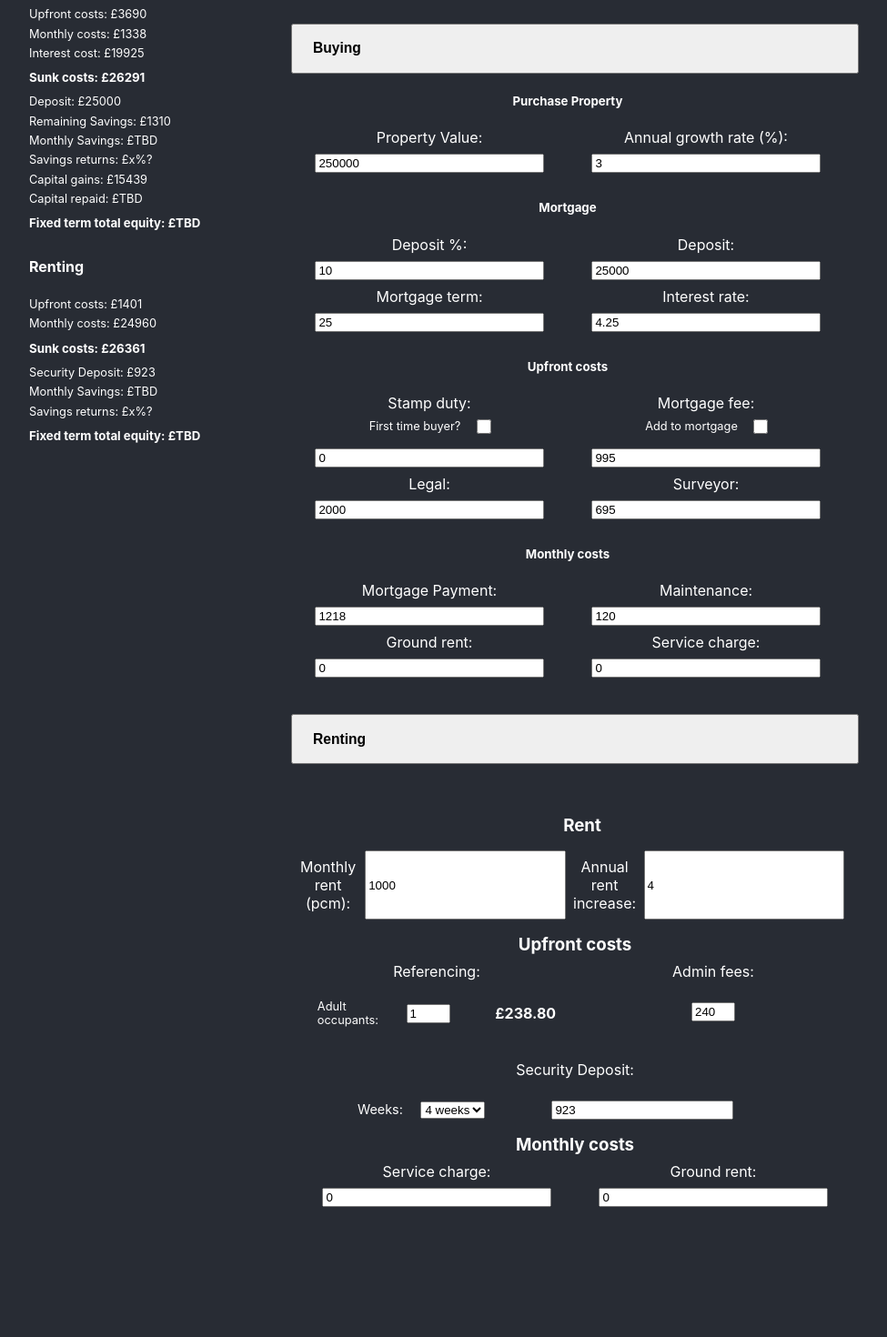
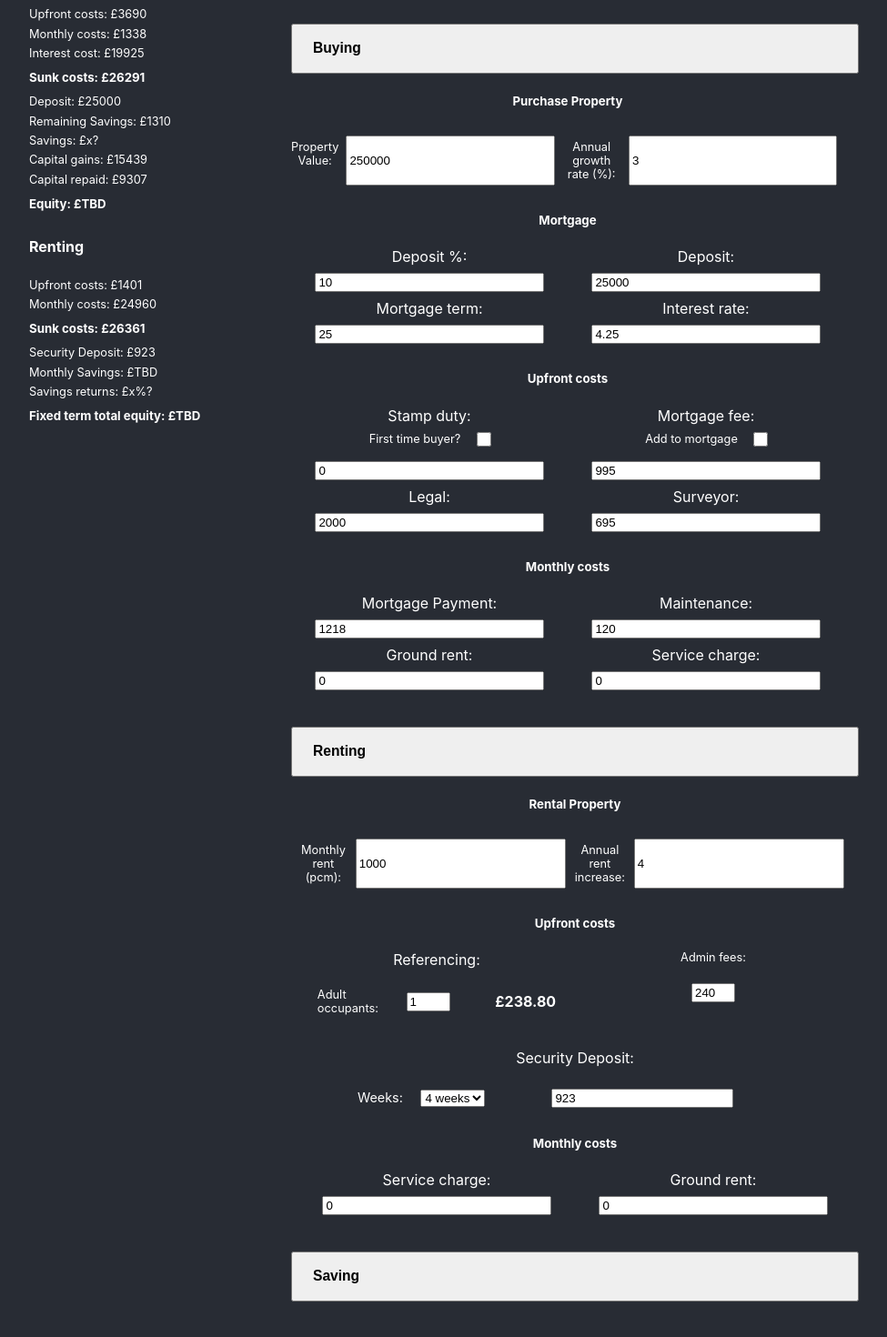
Before and after one commit to Spencer-EMS/rentbuycalc, a React (Create React App) app: page / in a window 1280 px wide. Shown: the part 272-1742 px from the top of the page at 91% size, without its empty margins (152-1127 px from the left). Built offline with nearby package versions, Linux system fonts and the light colour scheme.

Commit message:
adding capital gains & capital repaid as well as spreading props in nested components

```diff
--- a/src/components/BuyForm/BuyForm.js
+++ b/src/components/BuyForm/BuyForm.js
@@ -12,8 +12,10 @@ const BuyForm = ({
         stampDutyCost,
         setStampDutyCost,
         setPeriodInterestCost,
+        periodInterestCost,
         setTimePeriodCost,
-        setCapitalGains
+        setCapitalGains,
+        setCapitalRepaid
     }) => {
 
     // input variables
@@ -107,10 +109,18 @@ const BuyForm = ({
         setUpFrontCosts(upfrontCostSum);
     }, [setUpFrontCosts, stampDutyCost, legalCost, mortFee, survCost, addToMortgage]);
 
-    useEffect(() => { // Monthly cost sum
+    // Monthly cost sum
+    useEffect(() => {
         const monthlyCostSum = mortgagePayment + monthlyMaintenance + servCharge + groundRent;
         setMonthlyCosts(monthlyCostSum);
     }, [setMonthlyCosts, mortgagePayment, monthlyMaintenance, servCharge, groundRent]);
+
+    // Capital repaid
+    useEffect(() => {
+        const TotalMonthlyPayments = mortgagePayment*(fixedTerm*12);
+        const capRepaid = TotalMonthlyPayments - periodInterestCost;
+        setCapitalRepaid(capRepaid);
+    }, [mortgagePayment, periodInterestCost, fixedTerm, setCapitalRepaid]);
 
     useEffect(() => { // Capital Gains
         const futureMarketValue = propValue*((1+((growthRate/100)/12))**(12*fixedTerm));
@@ -221,12 +231,10 @@ const BuyForm = ({
             <form>
                 <h5>Purchase Property</h5>
                 <div className={style.flexNorm}>
-                    <label htmlFor="pvalue">Property Value:
-                        <input type="number" id="pvalue" name="pvalue" defaultValue={propValue} onChange={handlePropValue}/>
-                    </label>
-                    <label htmlFor="pGrowth">Annual growth rate (%):
-                        <input type="number" id="pGrowth" name="pGrowth" defaultValue={growthRate} onChange={handleGrowthRateChange}/>
-                    </label>
+                    <p>Property Value:</p>
+                    <input type="number" id="pvalue" name="pvalue" defaultValue={propValue} onChange={handlePropValue}/>
+                    <p>Annual growth rate (%):</p>
+                    <input type="number" id="pGrowth" name="pGrowth" defaultValue={growthRate} onChange={handleGrowthRateChange}/>
                 </div>
                 <h5>Mortgage</h5>
                 {/* <div className={style.flexNorm}>
--- a/src/components/BuyForm/BuyForm.module.css
+++ b/src/components/BuyForm/BuyForm.module.css
@@ -25,6 +25,16 @@
 .flexNorm{
     display: flex;
     width: 100%;
+}
+
+.flexNorm p{
+    /* all: unset; */
+    font-size: 0.8rem;
+}
+
+.flexNorm input {
+    margin: 0.5rem;
+    width: 80%;
 }
 
 .colFlex{
--- a/src/components/Calculator/Calculator.js
+++ b/src/components/Calculator/Calculator.js
@@ -5,10 +5,11 @@ import Totals from '../Totals/Totals';
 import PersonalFinances from '../PersonalFinances/PersonalFinances';
 import BuyForm from '../BuyForm/BuyForm';
 import RentInput from '../RentInput/RentInput';
+import Saving from '../Saving/Saving';
 
 const Calculator = () => {
 
-    // input variables BUY
+    // time period
     const [ fixedTerm, setFixedTerm ] = useState(2);
 
     // Personal Finances
@@ -25,14 +26,17 @@ const Calculator = () => {
     const [ securityDeposit, setSecurityDeposit ] = useState(0);
 
     // Totals
+
+    // BUY
     const [ upFrontCosts, setUpFrontCosts ] = useState(0);
     const [ monthlyCosts, setMonthlyCosts ] = useState(0);
     const [ timePeriodCost, setTimePeriodCost ] = useState(0);
-    const [ upFrontRentCost, setUpFrontRentCost ] = useState(0);
-    const [ rentMonthlyCost, setRentMonthlyCost ] = useState(0);
     const [ periodInterestCost, setPeriodInterestCost ] = useState(0);
     const [ capitalGains, setCapitalGains ] = useState(0);
     const [ capitalRepaid, setCapitalRepaid ] = useState(0);
+    // RENT
+    const [ upFrontRentCost, setUpFrontRentCost ] = useState(0);
+    const [ rentMonthlyCost, setRentMonthlyCost ] = useState(0);
 
     // Booleans
     const [ buyInputBool, setBuyInputBool ] = useState(false);
@@ -51,6 +55,7 @@ const Calculator = () => {
         <>
             <section className={style.Calculator}>
                 <Totals
+                    currentSavings={currentSavings}
                     depositAmount={depAmount}
                     stampDuty={stampDutyCost}
                     fixedTerm={fixedTerm}
@@ -58,12 +63,12 @@ const Calculator = () => {
                     sumUpFrontCosts={upFrontCosts}
                     sumMonthlyCosts={monthlyCosts}
                     buyTotalCost={timePeriodCost}
-                    currentSavings={currentSavings}
+                    periodInterestCost={periodInterestCost}
+                    capitalGains={capitalGains}
                     rentMonthlyCost={rentMonthlyCost}
                     upFrontRentCost={upFrontRentCost}
                     securityDeposit={securityDeposit}
-                    periodInterestCost={periodInterestCost}
-                    capitalGains={capitalGains}
+                    capitalRepaid={capitalRepaid}
                 />
                 <div className={style.colFlex}>
                 <PersonalFinances
@@ -92,6 +97,8 @@ const Calculator = () => {
                             setPeriodInterestCost={setPeriodInterestCost}
                             setTimePeriodCost={setTimePeriodCost}
                             setCapitalGains={setCapitalGains}
+                            periodInterestCost={periodInterestCost}
+                            setCapitalRepaid={setCapitalRepaid}
                         />
                     {/* //     :
                     //     <></>
@@ -117,6 +124,14 @@ const Calculator = () => {
                         <></>
                     } */}
                     </div>
+                    <div>
+                        <button>
+                            <div  className={style.buyingFlex}>
+                                <h3>Saving</h3>
+                            </div>
+                        </button>
+                        <Saving />
+                    </div>
                 </div>
             </section>
             <section className={style.botSpacer}></section>
--- a/src/components/RentInput/RentInput.js
+++ b/src/components/RentInput/RentInput.js
@@ -63,7 +63,7 @@ const RentInput = (props) => {
         <div className={style.RentInput}>
             <form>
                 <div className={style.Rent}>
-                    <h3>Rent</h3>
+                    <h5>Rental Property</h5>
                     <div className={style.flexNorm}>
                         <p>Monthly rent (pcm):</p>
                         <input type="number" id="pvalue" name="pvalue" defaultValue={rent} onChange={handleRentChange}/>
@@ -71,7 +71,7 @@ const RentInput = (props) => {
                         <input type="number" id="rinc" name="rinc" defaultValue={rentIncrease} onChange={handleRentIncreaseChange}/>
                     </div>
                 </div>
-                <h3>Upfront costs</h3>
+                <h5>Upfront costs</h5>
                 <div className={style.flexNorm}>
                     <label htmlFor="mfees">Referencing:
                         <div className={style.refFlex}>
@@ -100,7 +100,7 @@ const RentInput = (props) => {
                         <input readOnly type="number" id="secDep" value={props.securityDeposit.toFixed(0)} className={style.refInput}/>
                     </div>
                 </label>
-                <h3>Monthly costs</h3>
+                <h5>Monthly costs</h5>
                 <div className={style.flexNorm}>
                     <label htmlFor="renserv">Service charge:
                         <input type="number" id="renserv" name="renserv" defaultValue={rentServiceCharge} onChange={handleRentServiceChange}/>
--- a/src/components/RentInput/RentInput.module.css
+++ b/src/components/RentInput/RentInput.module.css
@@ -1,11 +1,16 @@
 .RentInput {
     width: 38rem;
-    margin: 3rem auto;
+    margin: auto;
 }
 
 .flexNorm{
     display: flex;
     width: 100%;
+}
+
+.flexNorm p{
+    /* all: unset; */
+    font-size: 0.8rem;
 }
 
 .adminFont{
--- /dev/null
+++ b/src/components/Saving/Saving.js
@@ -0,0 +1,13 @@
+import React from 'react';
+import style from './Saving.module.css';
+
+const Saving = (props) => {
+
+    return(
+        <div className={style.Saving}>
+
+        </div>
+    );
+}
+
+export default Saving;
--- /dev/null
+++ b/src/components/Saving/Saving.module.css
@@ -0,0 +1,3 @@
+.Saving{
+    background-color: blueviolet;
+}
--- a/src/components/Totals/Totals.js
+++ b/src/components/Totals/Totals.js
@@ -1,11 +1,26 @@
 import React from 'react';
 import style from './Totals.module.css';
 
-const Totals = (props) => {
+const Totals = ({
+        currentSavings,
+        depositAmount,
+        stampDuty,
+        fixedTerm,
+        setFixedTerm,
+        sumUpFrontCosts,
+        sumMonthlyCosts,
+        buyTotalCost,
+        periodInterestCost,
+        capitalGains,
+        rentMonthlyCost,
+        upFrontRentCost,
+        securityDeposit,
+        capitalRepaid
+    }) => {
 
     const handleFtermChange = (event) => {
         const newFixedTerm = parseInt(event.target.value);
-        props.setFixedTerm(newFixedTerm);
+        setFixedTerm(newFixedTerm);
     }
 
     return(
@@ -13,7 +28,7 @@ const Totals = (props) => {
             <h3>Totals</h3>
             <div className={style.colFlex}>
                 <label htmlFor="fterm">Time:
-                    <select id="fterm" name="fterm" defaultValue={props.fixedTerm} onChange={handleFtermChange} className={style.dropDown}>
+                    <select id="fterm" name="fterm" defaultValue={fixedTerm} onChange={handleFtermChange} className={style.dropDown}>
                         <option type="number" value="1">1 Year</option>
                         <option type="number" value="2">2 Years</option>
                         <option type="number" value="3">3 Years</option>
@@ -24,24 +39,23 @@ const Totals = (props) => {
                     </select>
                 </label>
                 <h4>Buying</h4>
-                <p>Upfront costs: £{props.sumUpFrontCosts.toFixed(0)}</p>
-                <p>Monthly costs: £{props.sumMonthlyCosts.toFixed(0)}</p>
-                <p>Interest cost: £{props.periodInterestCost.toFixed(0)}</p>
-                <h5>Sunk costs: £{props.buyTotalCost.toFixed(0)}</h5>
+                <p>Upfront costs: £{sumUpFrontCosts.toFixed(0)}</p>
+                <p>Monthly costs: £{sumMonthlyCosts.toFixed(0)}</p>
+                <p>Interest cost: £{periodInterestCost.toFixed(0)}</p>
+                <h5>Sunk costs: £{buyTotalCost.toFixed(0)}</h5>
 
-                <p>Deposit: £{props.depositAmount.toFixed(0)}</p>
-                <p>Remaining Savings: £{(props.currentSavings-props.sumUpFrontCosts-props.depositAmount)}</p>
-                <p>Monthly Savings: £TBD</p>
-                <p>Savings returns: £x%?</p>
-                <p>Capital gains: £{props.capitalGains.toFixed(0)}</p>
-                <p>Capital repaid: £TBD</p>
-                <h5>Fixed term total equity: £TBD</h5>
+                <p>Deposit: £{depositAmount.toFixed(0)}</p>
+                <p>Remaining Savings: £{(currentSavings - sumUpFrontCosts - depositAmount)}</p>
+                <p>Savings: £x?</p>
+                <p>Capital gains: £{capitalGains.toFixed(0)}</p>
+                <p>Capital repaid: £{capitalRepaid.toFixed(0)}</p>
+                <h5>Equity: £TBD</h5>
 
                 <h4>Renting</h4>
-                <p>Upfront costs: £{props.upFrontRentCost}</p>
-                <p>Monthly costs: £{props.rentMonthlyCost.toFixed(0)}</p>
-                <h5>Sunk costs: £{(props.upFrontRentCost+props.rentMonthlyCost).toFixed(0)}</h5>
-                <p>Security Deposit: £{props.securityDeposit.toFixed(0)}</p>
+                <p>Upfront costs: £{upFrontRentCost}</p>
+                <p>Monthly costs: £{rentMonthlyCost.toFixed(0)}</p>
+                <h5>Sunk costs: £{(upFrontRentCost + rentMonthlyCost).toFixed(0)}</h5>
+                <p>Security Deposit: £{securityDeposit.toFixed(0)}</p>
                 <p>Monthly Savings: £TBD</p>
                 <p>Savings returns: £x%?</p>
                 <h5>Fixed term total equity: £TBD</h5>
```
